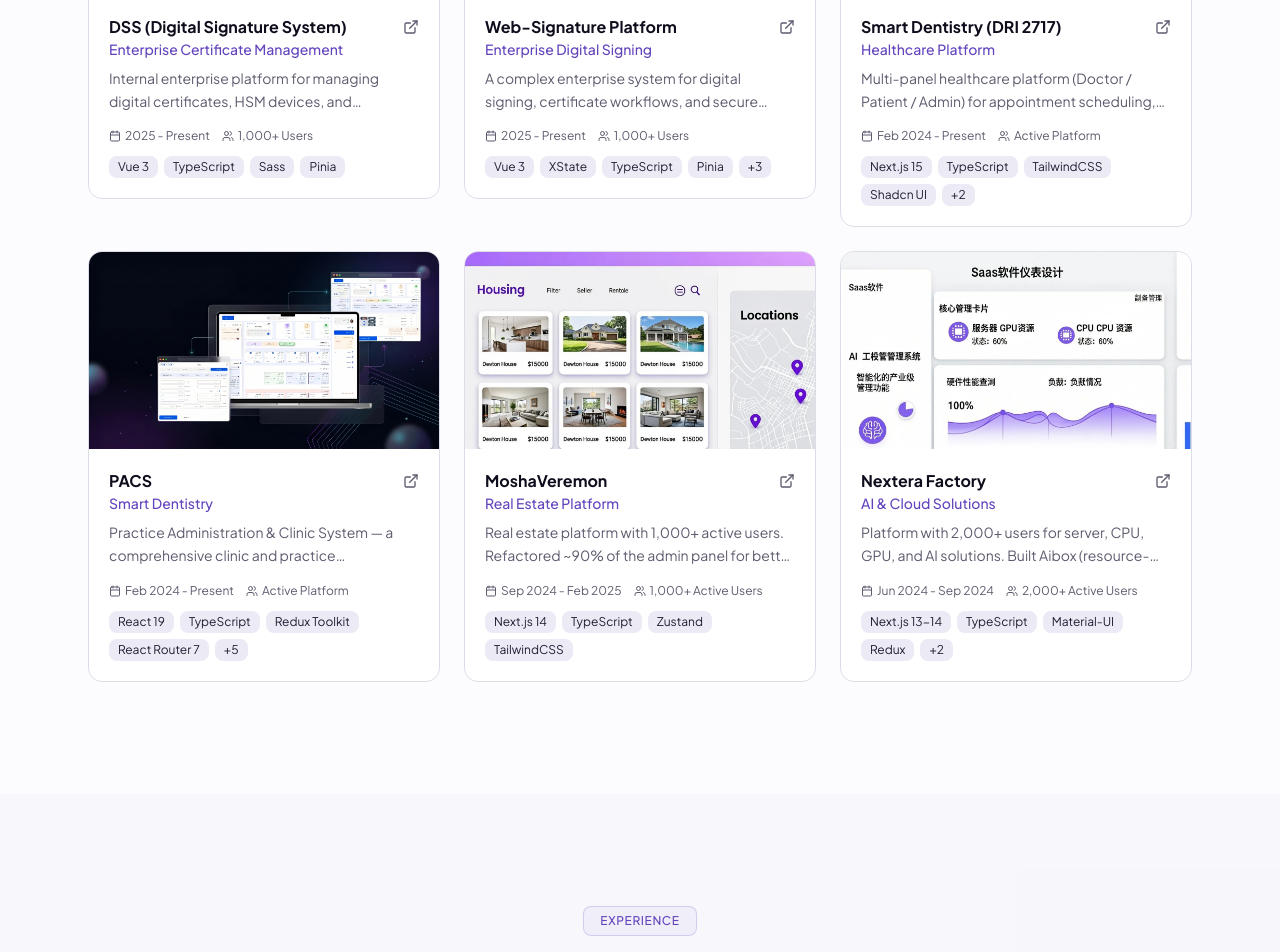
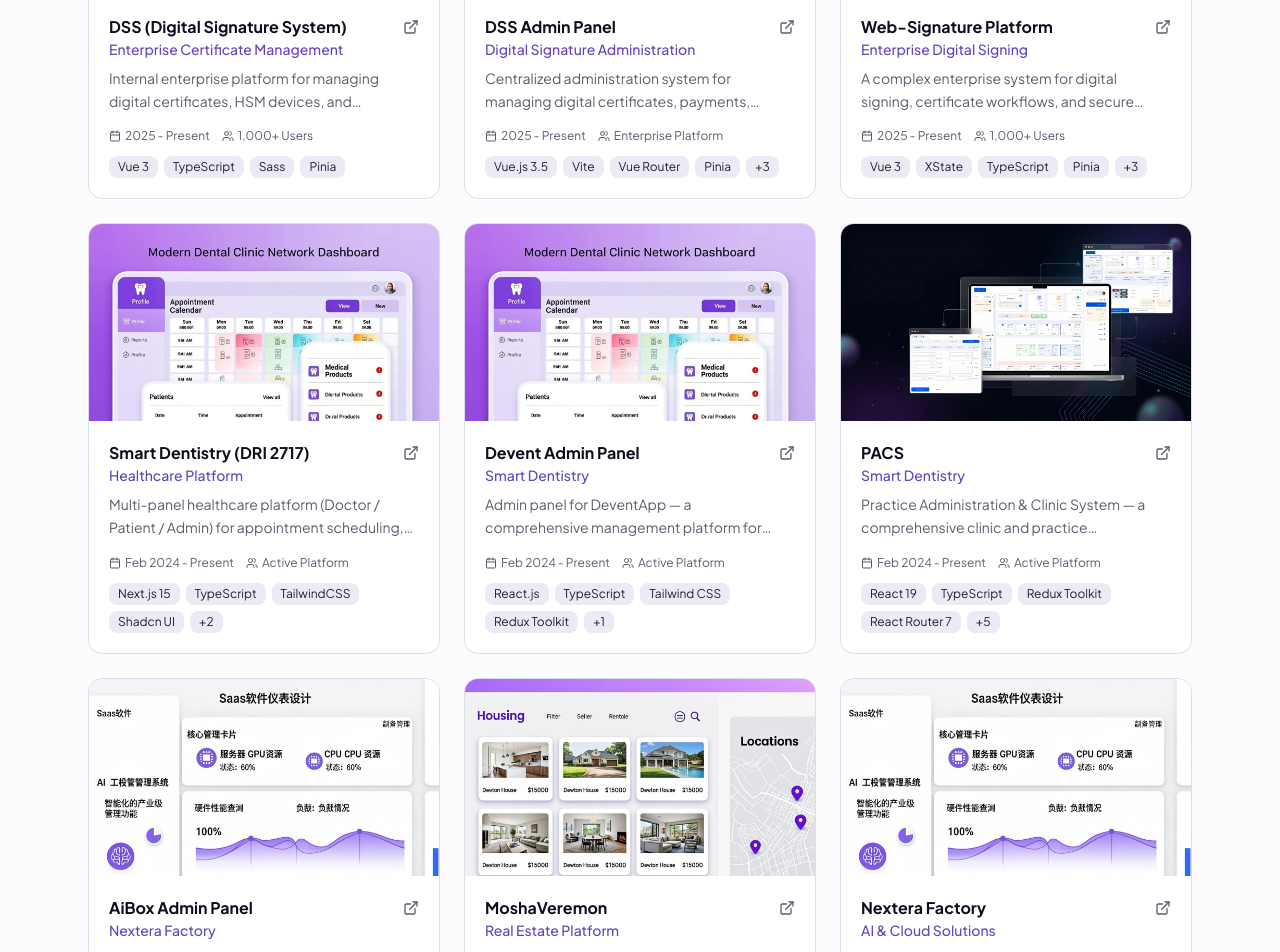
Before and after one commit to MahlaParvaz/Portfolio, a Next.js app: page / in a window 1280 px wide. Shown: the part 2180-3132 px from the top of the page. Built offline with nearby package versions, Linux system fonts and the light colour scheme.

Commit message:
b556095d-dd85-461e-86e2-432908ee0884

```diff
--- a/src/components/portfolio/projects-section.tsx
+++ b/src/components/portfolio/projects-section.tsx
@@ -37,6 +37,27 @@ const projects: Project[] = [
       "Form validation with inline error messages and Persian RTL support",
       "Reusable modular frontend components with Sass-based design system",
       "Enterprise-scale architecture supporting 1,000+ concurrent users",
+    ],
+  },
+  {
+    title: "DSS Admin Panel",
+    subtitle: "Digital Signature Administration",
+    description:
+      "Centralized administration system for managing digital certificates, payments, businesses, and signature requests across the digital signature ecosystem with PWA support.",
+    image: "/projects/dss-system.webp",
+    period: "2025 - Present",
+    location: "Iran",
+    type: "Full-time",
+    users: "Enterprise Platform",
+    tech: ["Vue.js 3.5", "Vite", "Vue Router", "Pinia", "Axios", "PWA", "TypeScript"],
+    features: [
+      "Comprehensive administration dashboard for certificate and payment management",
+      "Business onboarding and configuration workflows using SSP platform configs",
+      "Full lifecycle management for digital signature requests",
+      "Monitoring of issued certificates and statuses across signature clients",
+      "Payment transaction tracking and status management",
+      "Progressive Web App (PWA) support for installable experience",
+      "Technical documentation and deployment procedures maintenance",
     ],
   },
   {
@@ -87,6 +108,26 @@ const projects: Project[] = [
     ],
   },
   {
+    title: "Devent Admin Panel",
+    subtitle: "Smart Dentistry",
+    description:
+      "Admin panel for DeventApp — a comprehensive management platform for administering and moderating the entire dental community ecosystem including events, jobs, and content.",
+    image: "/projects/smart-dentistry.webp",
+    period: "Feb 2024 - Present",
+    location: "Mashhad, Iran",
+    type: "Full-time",
+    users: "Active Platform",
+    tech: ["React.js", "TypeScript", "Tailwind CSS", "Redux Toolkit", "TanStack Query"],
+    features: [
+      "Dental events, congresses, and educational content administration",
+      "Job postings and recruitment listings management",
+      "Advertisement and user-generated content moderation workflows",
+      "Reviewing, approving, editing, and publishing content workflows",
+      "Management tools for users, resumes, and business information",
+      "Responsive administrative interfaces for streamlined content operations",
+    ],
+  },
+  {
     title: "PACS",
     subtitle: "Smart Dentistry",
     description:
@@ -104,6 +145,26 @@ const projects: Project[] = [
       "Clinic workflows and administrative process management",
       "Reusable and scalable components with performance focus",
       "Modern user-friendly experience for clinic staff and administrators",
+    ],
+  },
+  {
+    title: "AiBox Admin Panel",
+    subtitle: "Nextera Factory",
+    description:
+      "Centralized administration platform for managing the entire AIBox ecosystem — user management, AI subscription packages, gift credits, hosting resources, and operational dashboards.",
+    image: "/projects/nextera-factory.webp",
+    period: "Jun 2024 - Sep 2024",
+    location: "Tehran, Iran",
+    type: "Internship",
+    users: "2,000+ Users",
+    tech: ["Next.js 13", "TypeScript", "Tailwind CSS", "Redux Toolkit", "TanStack Query"],
+    features: [
+      "User management module with account monitoring and administration",
+      "AI subscription packages and service plans management",
+      "Gift credits and consumption monitoring system",
+      "Hosting and server purchases tracking with resource management",
+      "System usage statistics and user activity dashboards",
+      "Platform configuration, subscription, and operational data management",
     ],
   },
   {
```
Also changed, not shown: 1 other file (tests, documents, lock files or other folders).
